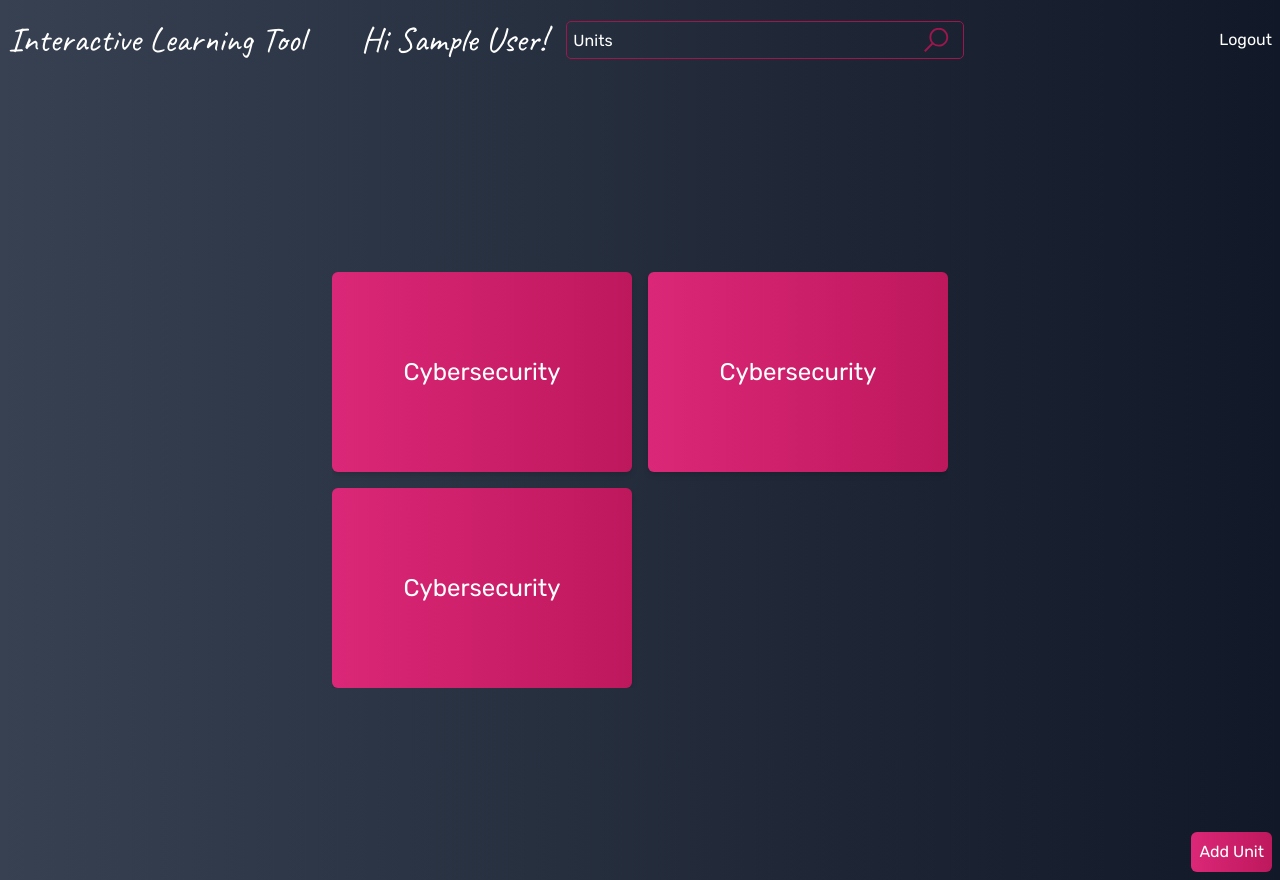
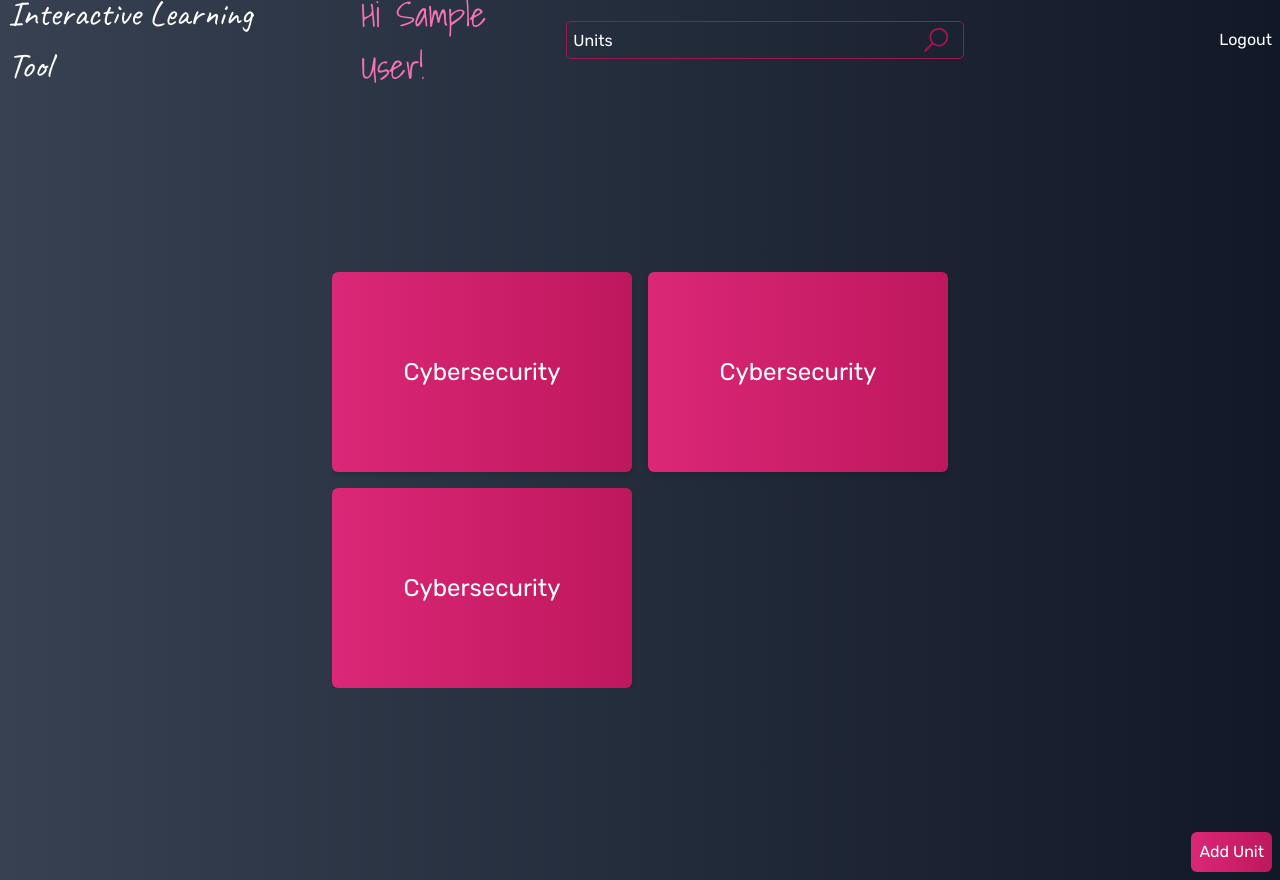
Before and after one commit to VahapCanDongel/interactive-learning-tool, a Next.js app: page / in a window 1280 px wide. Built offline with nearby package versions, Linux system fonts and the light colour scheme; no server answers; sample sign-in values are in the browser's storage.

Commit message:
made some ui changes

```diff
--- a/components/Navigation.js
+++ b/components/Navigation.js
@@ -12,7 +12,11 @@ export default function Navigation() {
       <div className="text-white flex justify-between items-center w-full">
         <Link href="/" className="text-[35px] font-caveat flex gap-14">
           Interactive Learning Tool
-          {user && <div>Hi {user.displayName}!</div>}
+          {user && (
+            <div className="text-pink-400 font-shadow">
+              Hi {user.displayName}!
+            </div>
+          )}
         </Link>
 
         <ul className="flex gap-6 justify-center items-center text-white mr-[200px]">
--- a/pages/_document.js
+++ b/pages/_document.js
@@ -16,6 +16,10 @@ export default function Document() {
           href="https://fonts.googleapis.com/css2?family=Caveat&display=swap"
           rel="stylesheet"
         ></link>
+        <link
+          href="https://fonts.googleapis.com/css2?family=Shadows+Into+Light&display=swap"
+          rel="stylesheet"
+        ></link>
       </Head>
       <body>
         <Main />
--- a/tailwind.config.js
+++ b/tailwind.config.js
@@ -11,6 +11,7 @@ module.exports = {
         archivo: ["Archivo", "sans-serif"],
         rubik: ["rubik", "sans-serif"],
         caveat: ["caveat", "cursive"],
+        shadow: ["Shadows Into Light", "cursive"],
       },
     },
   },
```
